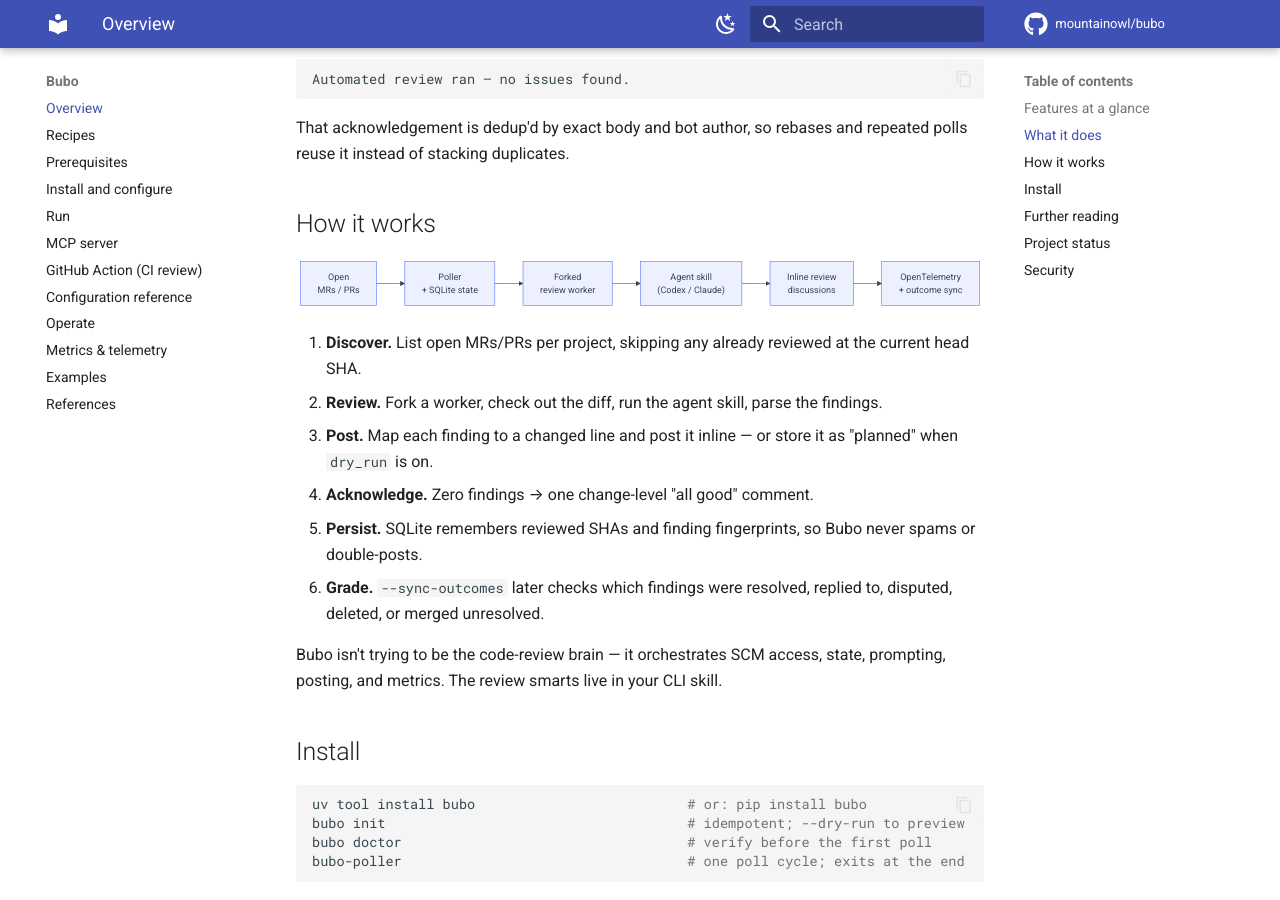
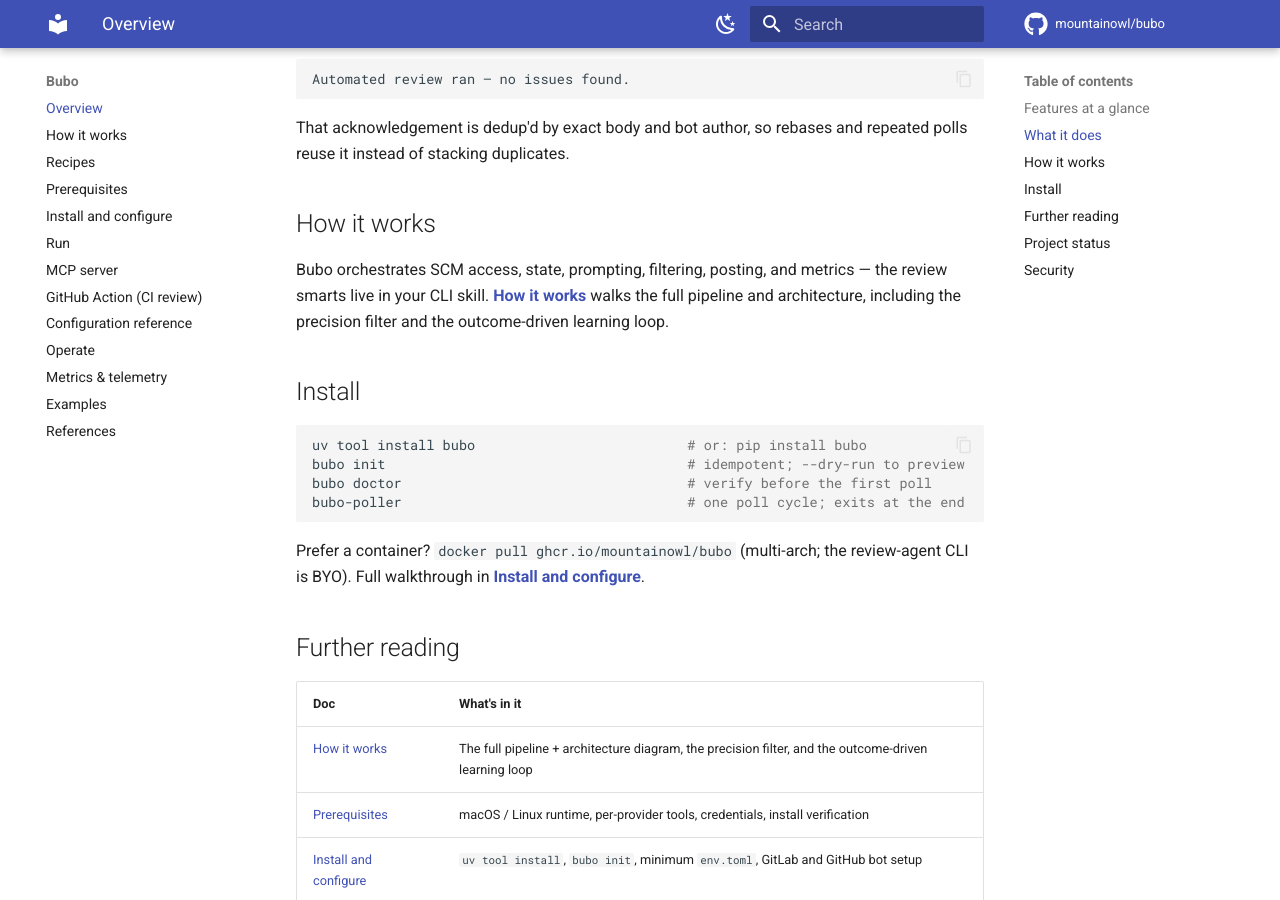
Before and after one commit to mountainowl/ai-code-review, an MkDocs documentation site: the page built from docs/index.md, in a window 1280 px wide and 900 px high, scrolled down 1903 px. Built offline with MkDocs 1.6.1 and Material for MkDocs 9.7.7, drawn with Linux system fonts in a browser that asks for light colours; comment, search, counter and statistics services are not loaded.

Commit message:
docs: move "How it works" to its own page with a redrawn architecture diagram
The overview now links to a dedicated How-it-works page instead of carrying the
pipeline inline. The architecture diagram is redrawn as a 2D top-down flow (was
a flat horizontal strip): the GitLab/GitHub sources fan into the poller, the
review worker and precision pipeline are grouped subgraphs, verification
branches survives/refuted, and the two feedback loops are explicit — SQLite
state -> poller (dedup) and outcome grading -> calibration/suppression. Reflects
the precision filter, per-class calibration, verification lenses, provenance,
and telemetry added since the original six-box diagram.

- new docs/how-it-works.md: diagram + step-by-step pipeline + the learning loop
- index.md: replace the inline section with a pointer; add a Further-reading row
- mkdocs.yml: add the page to the nav after Overview

````diff
--- a/docs/index.md
+++ b/docs/index.md
@@ -94,31 +94,10 @@
 
 ## How it works
 
-```mermaid
-flowchart LR
-    A["Open<br/>MRs / PRs"]
-    B["Poller<br/>+ SQLite state"]
-    C["Forked<br/>review worker"]
-    D["Agent skill<br/>(Codex / Claude)"]
-    E["Inline review<br/>discussions"]
-    F["OpenTelemetry<br/>+ outcome sync"]
-    A --> B --> C --> D --> E --> F
-```
-
-1. **Discover.** List open MRs/PRs per project, skipping any already reviewed at
-   the current head SHA.
-2. **Review.** Fork a worker, check out the diff, run the agent skill, parse the
-   findings.
-3. **Post.** Map each finding to a changed line and post it inline — or store it
-   as "planned" when `dry_run` is on.
-4. **Acknowledge.** Zero findings → one change-level "all good" comment.
-5. **Persist.** SQLite remembers reviewed SHAs and finding fingerprints, so Bubo
-   never spams or double-posts.
-6. **Grade.** `--sync-outcomes` later checks which findings were resolved,
-   replied to, disputed, deleted, or merged unresolved.
-
-Bubo isn't trying to be the code-review brain — it orchestrates SCM access,
-state, prompting, posting, and metrics. The review smarts live in your CLI skill.
+Bubo orchestrates SCM access, state, prompting, filtering, posting, and metrics —
+the review smarts live in your CLI skill. **[How it works](how-it-works.md)**
+walks the full pipeline and architecture, including the precision filter and the
+outcome-driven learning loop.
 
 ## Install
 
@@ -137,6 +116,7 @@
 
 | Doc | What's in it |
 |---|---|
+| [How it works](how-it-works.md) | The full pipeline + architecture diagram, the precision filter, and the outcome-driven learning loop |
 | [Prerequisites](prerequisites.md) | macOS / Linux runtime, per-provider tools, credentials, install verification |
 | [Install and configure](install-and-configure.md) | `uv tool install`, `bubo init`, minimum `env.toml`, GitLab and GitHub bot setup |
 | [Run](run.md) | One-off review, the poller, the bundled `bubo-mcp` MCP server (three deployment patterns) |
--- a/mkdocs.yml
+++ b/mkdocs.yml
@@ -61,6 +61,7 @@
 # from external posts keeps a working URL.
 nav:
   - Overview: index.md
+  - How it works: how-it-works.md
   - Recipes: recipes.md
   - Prerequisites: prerequisites.md
   - Install and configure: install-and-configure.md
````
Also changed, not shown: docs/how-it-works.md (added, +92 -0 lines).
